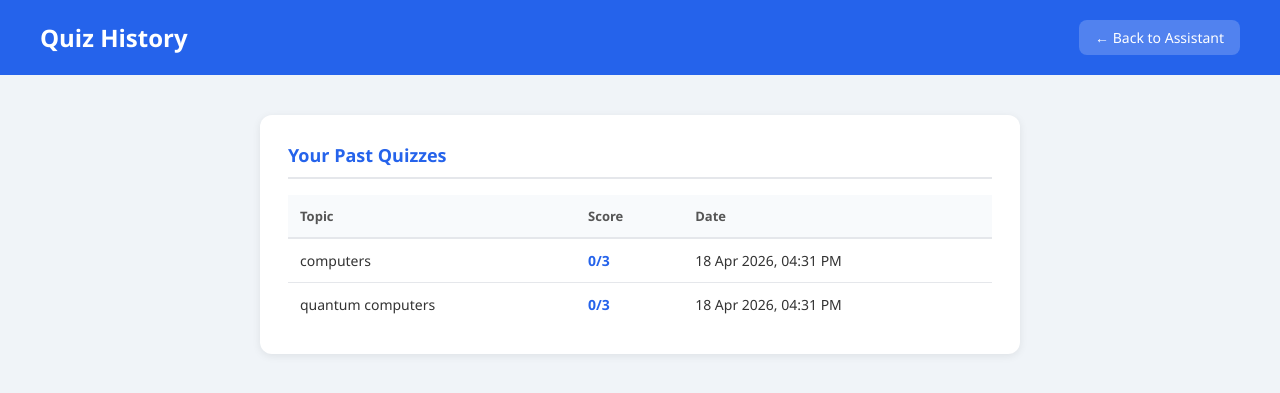
After one commit to Rajdeep5019/ai-study-assistant, a Flask app: page /history in a window 1280 px wide. The commit adds this page. Shown: the top 393 px of the page. Run offline with Flask 3, Linux system fonts and the light colour scheme; data comes from the database, SQL or seed files in the repository; both versions use the stored data as it was after the commit.

Commit message:
Add quiz history with SQLite database

```diff
--- a/web_study_assistant/app.py
+++ b/web_study_assistant/app.py
@@ -1,11 +1,41 @@
 import re
 import json
+import sqlite3
+from datetime import datetime
 from flask import Flask, render_template, request
 from groq import Groq
 import os
 
 app = Flask(__name__)
 client = Groq(api_key=os.environ.get("GROQ_API_KEY"))
+
+# Database setup
+def init_db():
+    conn = sqlite3.connect('history.db')
+    c = conn.cursor()
+    c.execute('''CREATE TABLE IF NOT EXISTS quiz_history
+                 (id INTEGER PRIMARY KEY AUTOINCREMENT,
+                  topic TEXT,
+                  score TEXT,
+                  date TEXT)''')
+    conn.commit()
+    conn.close()
+
+def save_quiz(topic, score):
+    conn = sqlite3.connect('history.db')
+    c = conn.cursor()
+    c.execute("INSERT INTO quiz_history (topic, score, date) VALUES (?, ?, ?)",
+              (topic, score, datetime.now().strftime("%d %b %Y, %I:%M %p")))
+    conn.commit()
+    conn.close()
+
+def get_history():
+    conn = sqlite3.connect('history.db')
+    c = conn.cursor()
+    c.execute("SELECT topic, score, date FROM quiz_history ORDER BY id DESC")
+    rows = c.fetchall()
+    conn.close()
+    return rows
 
 def convert_markdown(text):
     text = re.sub(r'\*\*(.*?)\*\*', r'<strong>\1</strong>', text)
@@ -84,6 +114,7 @@ def index():
                     "is_correct": is_correct
                 })
             score = f"{correct}/{len(quiz_data)}"
+            save_quiz(topic, score)
 
     return render_template("index.html",
                          explanation=explanation,
@@ -92,5 +123,11 @@ def index():
                          score=score,
                          results=results)
 
+@app.route("/history")
+def history():
+    records = get_history()
+    return render_template("history.html", records=records)
+
 if __name__ == "__main__":
+    init_db()
     app.run(debug=False, host="0.0.0.0", port=int(os.environ.get("PORT", 5000)))
--- /dev/null
+++ b/web_study_assistant/templates/history.html
@@ -0,0 +1,51 @@
+<!DOCTYPE html>
+<html>
+<head>
+    <title>Quiz History</title>
+    <style>
+        * { margin: 0; padding: 0; box-sizing: border-box; }
+        body { font-family: 'Segoe UI', sans-serif; background: #f0f4f8; color: #333; }
+        header { background: #2563eb; color: white; padding: 20px 40px; display: flex; justify-content: space-between; align-items: center; }
+        header h1 { font-size: 24px; }
+        header a { color: white; text-decoration: none; font-size: 14px; background: rgba(255,255,255,0.2); padding: 8px 16px; border-radius: 8px; }
+        .container { max-width: 800px; margin: 40px auto; padding: 0 20px; }
+        .result { background: white; padding: 28px; border-radius: 12px; box-shadow: 0 2px 8px rgba(0,0,0,0.08); }
+        .result h2 { font-size: 18px; color: #2563eb; margin-bottom: 16px; padding-bottom: 10px; border-bottom: 2px solid #e5e7eb; }
+        table { width: 100%; border-collapse: collapse; }
+        th { text-align: left; padding: 12px; background: #f8fafc; color: #555; font-size: 13px; border-bottom: 2px solid #e5e7eb; }
+        td { padding: 12px; border-bottom: 1px solid #e5e7eb; font-size: 14px; }
+        tr:last-child td { border-bottom: none; }
+        .score { font-weight: 600; color: #2563eb; }
+        .empty { text-align: center; color: #999; padding: 40px; }
+    </style>
+</head>
+<body>
+    <header>
+        <h1>Quiz History</h1>
+        <a href="/">← Back to Assistant</a>
+    </header>
+    <div class="container">
+        <div class="result">
+            <h2>Your Past Quizzes</h2>
+            {% if records %}
+            <table>
+                <tr>
+                    <th>Topic</th>
+                    <th>Score</th>
+                    <th>Date</th>
+                </tr>
+                {% for record in records %}
+                <tr>
+                    <td>{{ record[0] }}</td>
+                    <td class="score">{{ record[1] }}</td>
+                    <td>{{ record[2] }}</td>
+                </tr>
+                {% endfor %}
+            </table>
+            {% else %}
+            <div class="empty">No quiz history yet. Take a quiz to see it here.</div>
+            {% endif %}
+        </div>
+    </div>
+</body>
+</html>
```
Also changed, not shown: web_study_assistant/templates/index.html (+4 -3 lines), web_study_assistant/history.db (added).
